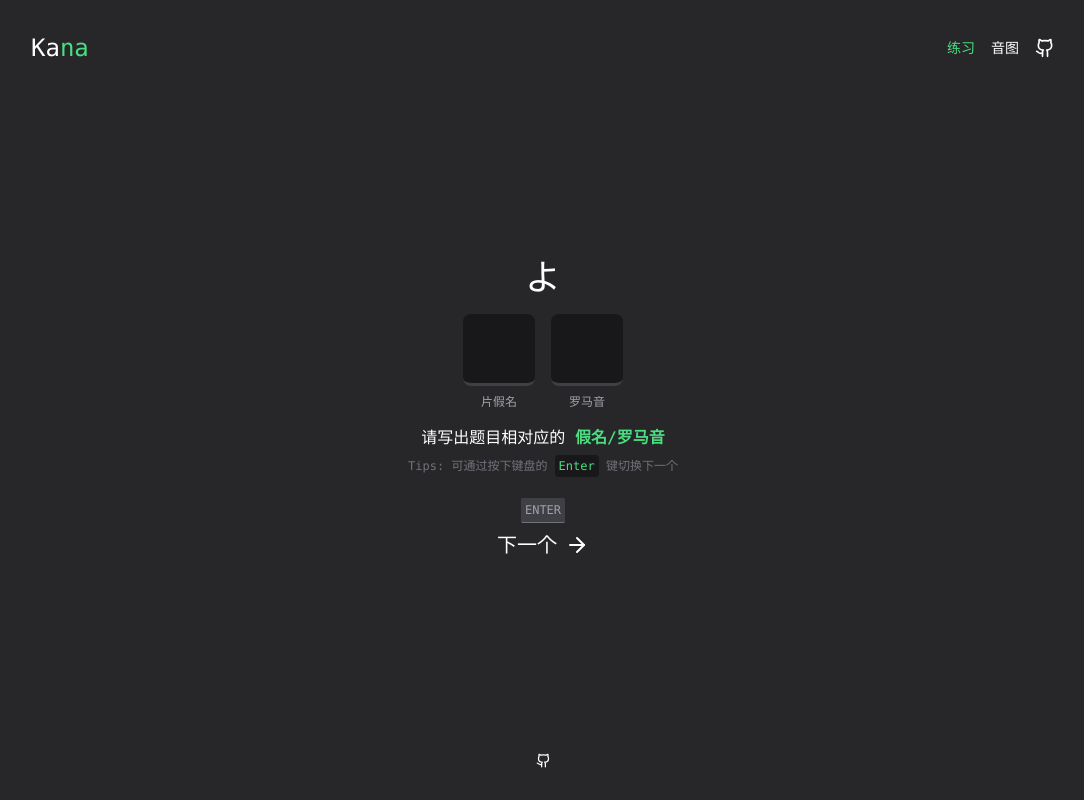
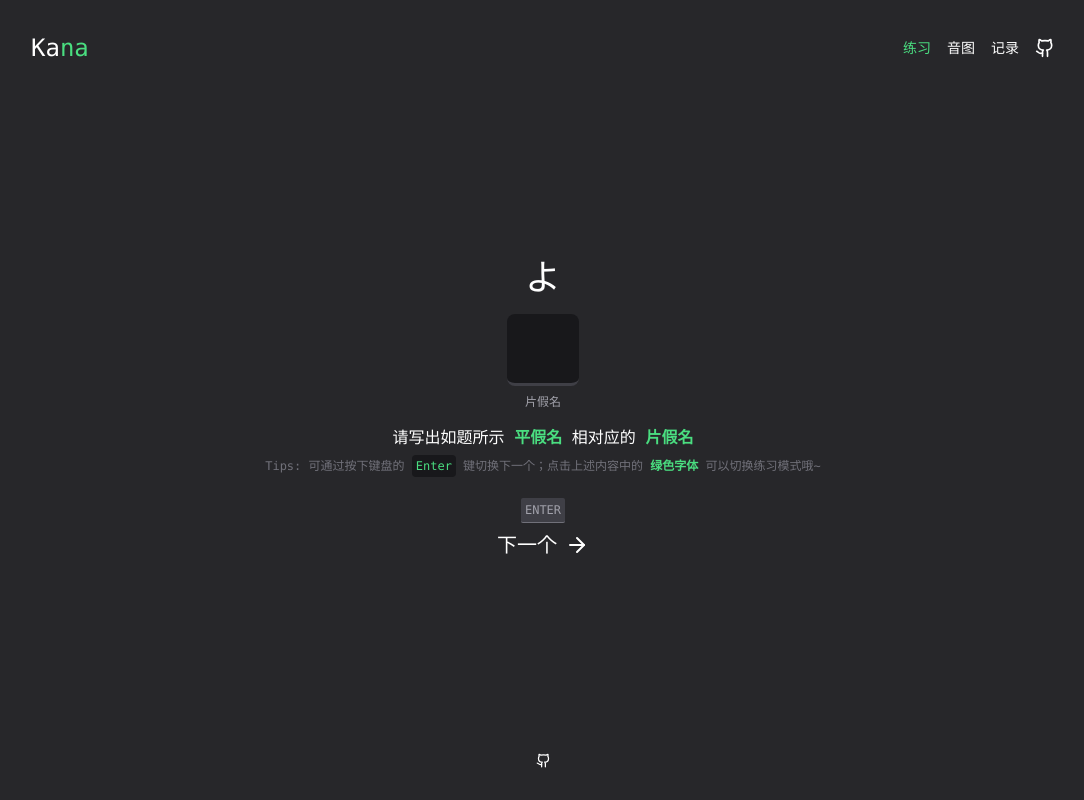
Before and after one commit to luhaifeng666/kana-playground, a Vue app: page /playground in a window 1280 px wide. Shown: the whole page, without its empty margins (97-1181 px from the left). Built offline with nearby package versions, Linux system fonts and the light colour scheme.

Commit message:
feat: 新增练习模式切换功能

```diff
--- a/src/constants/index.ts
+++ b/src/constants/index.ts
@@ -2,7 +2,7 @@
  * @Author: haifeng.lu haifeng.lu@ly.com
  * @Date: 2023-02-21 16:08:49
  * @LastEditors: luhaifeng666
- * @LastEditTime: 2023-02-23 10:36:38
+ * @LastEditTime: 2023-02-23 16:15:04
  * @Description:
  */
 
@@ -10,10 +10,11 @@
 export const MENU_ITEMS = [
   { text: '练习', link: '/playground', isNormal: false, name: 'playground' },
   { text: '音图', link: '/kana', isNormal: false, name: 'kana' },
+  { text: '记录', link: '/record', isNormal: false, name: 'record' },
   { text: '', link: 'https://github.com/luhaifeng666/kana-playground', isNormal: true, name: '' }
 ]
 
-interface Kana {
+export interface Kana {
   upperCase: string
   lowerCase: string
   roma: Array<string> | string
@@ -62,3 +63,10 @@ export const AO: Array<Kana> = kanaGenerator(AO_KANA_LOWER_STR, AO_KANA_UPPER_ST
 
 //  定义拗浊音
 export const AO_DULL: Array<Kana> = kanaGenerator(AO_DULL_KANA_LOWER_STR, AO_DULL_KANA_UPPER_STR, AO_DULL_KANA_ROMA_STR, ',')
+
+// 定义模式
+export const PATTERN: Array<{ name: string, type: string }> = [
+  { name: '平假名', type: 'lowerCase' },
+  { name: '片假名', type: 'upperCase' },
+  { name: '罗马音', type: 'roma' }
+]
--- a/src/router/index.ts
+++ b/src/router/index.ts
@@ -1,3 +1,10 @@
+/*
+ * @Author: luhaifeng666 youzui@hotmail.com
+ * @Date: 2023-02-20 21:13:47
+ * @LastEditors: luhaifeng666
+ * @LastEditTime: 2023-02-23 15:14:57
+ * @Description:
+ */
 import { createRouter, createWebHistory } from 'vue-router'
 import HomeView from '../views/HomeView.vue'
 
@@ -21,6 +28,11 @@ const router = createRouter({
       path: '/playground',
       name: 'playground',
       component: () => import('../views/PlaygroundView.vue')
+    },
+    {
+      path: '/record',
+      name: 'record',
+      component: () => import('../views/RecordView.vue')
     }
   ]
 })
--- a/src/views/PlaygroundView.vue
+++ b/src/views/PlaygroundView.vue
@@ -1,8 +1,8 @@
 <!--
  * @Author: luhaifeng666 youzui@hotmail.com
  * @Date: 2023-02-21 11:21:46
- * @LastEditors: haifeng.lu
- * @LastEditTime: 2023-02-23 14:58:24
+ * @LastEditors: luhaifeng666
+ * @LastEditTime: 2023-02-23 17:23:29
  * @Description:
 -->
 <template>
@@ -18,42 +18,52 @@
 
   <!-- 题目 -->
   <div class="flex-center" flex="col">
-    <p class="text-white text-4xl">{{ currentKana.lowerCase }}</p>
+    <p class="text-white text-4xl">{{ currentQuestion }}</p>
     <!-- 输入框 -->
     <div class="my-4 flex-center">
+      <!-- 上一个 -->
       <div class="switch-btn hover:(text-green-400 -translate-x-1)" v-if="processVisible">
         <ChevronLeft :size="40"/>
       </div>
 
-      <div class="w-18 mr-4">
+      <div class="w-18">
         <input
           v-model="firstAnswer"
           maxlength="3"
           type="text"
           autofocus
           ref="firstAnswerInput"
-          lang="fr"
           :class="['signle-inputbox', !!firstAnswer ? `text_${firstIsRight ? 'right' : 'error'}` : '', firstShake ? 'shake' : '']"
         />
-        <p text="xs zinc-400 center" select="none">片假名</p>
+        <p text="xs zinc-400 center" select="none">{{ inputLabel(0) }}</p>
       </div>
 
-      <div class="w-18">
+      <div class="w-18 ml-4" v-if="secondInputVisible">
         <input
           v-model="secondAnswer"
           maxlength="3"
           type="text"
+          ref="secondAnswerInput"
           :class="['signle-inputbox', !!secondAnswer ? `text_${secondIsRight ? 'right' : 'error'}` : '', secondShake ? 'shake' : '']"
         />
-        <p text="xs zinc-400 center" select="none">罗马音</p>
+        <p text="xs zinc-400 center" select="none">{{ inputLabel(1) }}</p>
       </div>
 
+      <!-- 下一个 -->
       <div class="switch-btn hover:(text-green-400 translate-x-1)" v-if="processVisible" @click="handleNext">
         <ChevronRight :size="40"/>
       </div>
     </div>
-    <p text="white" select="none">请写出题目相对应的 <strong text="green-400">假名/罗马音</strong></p>
-    <p text="zinc-500 xs" mt="2" mb="6">Tips: 可通过按下键盘的 <span border="rounded" p="1" bg="zinc-900" text="xs green-400">Enter</span> 键切换下一个</p>
+
+    <p text="white" select="none">
+      请写出如题所示
+      <strong text="green-400" cursor="pointer" @click="handleTypeSwitch('question')">{{ PATTERN[qTIndex].name }}</strong>
+      相对应的
+      <strong text="green-400" cursor="pointer" @click="handleTypeSwitch('answer')">{{ aTypes[aTIndex].name }}</strong>
+    </p>
+    <p text="zinc-500 xs" mt="2" mb="6">
+      Tips: 可通过按下键盘的 <span border="rounded" p="1" bg="zinc-900" text="xs green-400">Enter</span> 键切换下一个；点击上述内容中的 <strong text="green-400">绿色字体</strong> 可以切换练习模式哦~
+    </p>
 
     <template v-if="!processVisible">
       <div class="flex-center flex-col cursor-pointer" @click="handleNext">
@@ -64,15 +74,16 @@
   </div>
 </template>
 
-<script lang="ts" setup>
-import { computed, ref, onBeforeMount, onBeforeUnmount } from 'vue'
+handleQTSwitch<script lang="ts" setup>
+import { computed, ref, onBeforeMount, onBeforeUnmount, watch } from 'vue'
 import type { Ref } from 'vue'
+import type { Kana } from '@/constants'
 import dayjs from 'dayjs'
 import { ChevronLeft, ChevronRight, ArrowRight } from 'lucide-vue-next'
-import { KANA, DULL, AO, AO_DULL } from '@/constants'
+import { KANA, DULL, AO, AO_DULL, PATTERN } from '@/constants'
 
 onBeforeMount(() => {
-  //  初始化 currentIndex 的值
+  // 初始化 currentIndex 的值
   if (!processVisible.value) {
     currentIndex.value = getRandomNum(kanas.length)
   }
@@ -81,26 +92,31 @@ onBeforeMount(() => {
 })
 
 onBeforeUnmount(() => {
-  //  卸载监听事件
+  // 卸载监听事件
   document.removeEventListener('keydown', handleKeyDown)
 })
 
-//  定义抽取的个数
+// 定义抽取的个数
 const count:Ref<number> = ref(0)
-//  所有的假名
+// 所有的假名
 const kanas = [...KANA, ...DULL, ...AO, ...AO_DULL]
-//  当前是第几个
+// 当前是第几个
 const currentIndex: Ref<number> = ref(0)
-//  是否点击
-//  第一个答案
+// 是否点击
+// 第一个答案
 const firstAnswer: Ref<string> = ref('')
 const firstAnswerInput: Ref<HTMLInputElement | null> = ref(null)
-//  第二个答案
+// 第二个答案
 const secondAnswer: Ref<string> = ref('')
-//  shake
+const secondAnswerInput: Ref<HTMLInputElement | null> = ref(null)
+// shake
 const firstShake = ref(false)
 const secondShake = ref(false)
-//  TODO: 计时
+// 题目类型索引
+const qTIndex = ref(0)
+// 答案类型索引
+const aTIndex = ref(0)
+// TODO: 计时
 const startTime = dayjs()
 /**
  * TODO 模式设定 设置当前模式
@@ -109,7 +125,7 @@ const startTime = dayjs()
  */
 const mode: Ref<string> = ref('havefun')
 
-//  随机抽取
+// 随机抽取
 const randomKanas = computed(() => {
   if (count.value) {
     const map = new Map()
@@ -131,21 +147,37 @@ const processWidth = computed(() => ({
 }))
 // 是否显示进度条
 const processVisible = computed(() => mode.value !== 'havefun')
-//  当前显示的假名题目
+// 当前显示的假名题目
 const currentKana = computed(() => (processVisible.value ? randomKanas.value : kanas)[currentIndex.value])
-//  验证答案是否正确
-const firstIsRight = computed(() => {
-  const { upperCase } = currentKana.value
-  return firstAnswer.value === upperCase
+// 验证答案是否正确
+const isFix = computed(() => currentAType.value.type.includes('/'))
+const firstIsRight = computed(() => validation(firstAnswer.value))
+const secondIsRight = computed(() => validation(secondAnswer.value, 1))
+const answerValidation = computed(() => !isFix.value ? firstIsRight.value : firstIsRight.value && secondIsRight.value)
+// 答案类型
+const aTypes = computed(() => {
+  const types = PATTERN.filter((p, index) => index !== qTIndex.value)
+  return [...types, {
+    type: `${types[0].type}/${types[1].type}`,
+    name: `${types[0].name}/${types[1].name}`
+  }]
 })
-const secondIsRight = computed(() => {
-  const { roma } = currentKana.value
-  const answer = secondAnswer.value?.toLowerCase()
-  return typeof(roma) === 'string' ? answer === roma : roma.includes(answer)
+// 当前题目类型
+const currentQuestion = computed(() => currentKana.value[PATTERN[qTIndex.value].type as keyof Kana])
+// 当前答案类型
+const currentAType = computed(() => aTypes.value[aTIndex.value])
+// 是否显示第二个输入框
+const secondInputVisible = computed(() => isFix.value)
+// 输入框label
+const inputLabel = computed(() => (index: number) => currentAType.value.name.split('/')[index])
+
+// 监听类型变化
+watch([qTIndex, aTIndex], () => {
+  // 清空输入框
+  firstAnswer.value = secondAnswer.value = ''
 })
-const answerValidation = computed(() => firstIsRight.value && secondIsRight.value)
 
-//  下一个
+// 下一个
 const handleNext = () => {
   // 校验
   if (answerValidation.value) {
@@ -169,6 +201,22 @@ const getRandomNum = (baseNum: number): number => Math.ceil(Math.random() * base
 const handleKeyDown = (e: KeyboardEvent) => {
   if (e && e.keyCode === 13) handleNext()
 }
+// 切换题目类型
+const handleTypeSwitch = (type: 'question' | 'answer') => {
+  const indexRef = type === 'question' ? qTIndex : aTIndex
+  indexRef.value = indexRef.value > 1 ? 0 : indexRef.value + 1
+}
+// 答案校验
+const validation = (val: string, typeIndex = 0) => {
+  let _val = val || ''
+  const type = currentAType.value.type.split('/')[typeIndex]
+  const targetVal = currentKana.value[type as keyof Kana]
+  if (type === 'roma') {
+    _val = _val.toLowerCase()
+    return typeof(targetVal) === 'string' ? _val === targetVal : targetVal.includes(_val)
+  }
+  return targetVal === _val
+}
 </script>
 
 <!-- TODO 样式合并 -->
--- /dev/null
+++ b/src/views/RecordView.vue
@@ -0,0 +1,10 @@
+<!--
+ * @Author: luhaifeng666 youzui@hotmail.com
+ * @Date: 2023-02-23 15:14:12
+ * @LastEditors: luhaifeng666
+ * @LastEditTime: 2023-02-23 15:14:28
+ * @Description:
+-->
+<template>
+  <p class="text-white">Coming soon...</p>
+</template>
```
